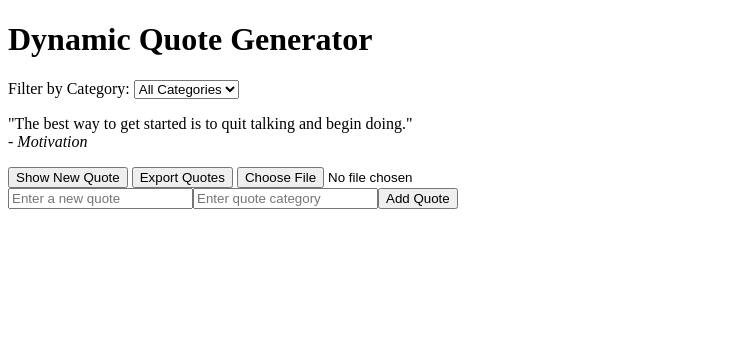
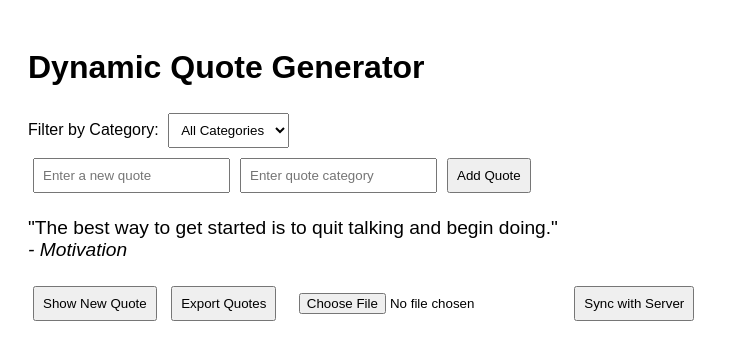
Before and after one commit to uxcodechiamaka/alx_fe_javascript, a plain HTML site: page dom-manipulation/index.html in a window 1280 px wide. Both pictures are taken after typing "Sample", "Sample" into the empty fields and a click on the button "Add Quote". Shown: the whole page, without its empty margins (0-749 px from the left). Drawn offline with Linux system fonts and the light colour scheme.

Commit message:
my assignment

```diff
--- a/dom-manipulation/index.html
+++ b/dom-manipulation/index.html
@@ -1,28 +1,37 @@
 <!DOCTYPE html>
 <html lang="en">
 <head>
-  <meta charset="UTF-8">
-  <meta name="viewport" content="width=device-width, initial-scale=1.0">
+  <meta charset="UTF-8" />
+  <meta name="viewport" content="width=device-width, initial-scale=1.0"/>
   <title>Dynamic Quote Generator</title>
+  <style>
+    body { font-family: Arial, sans-serif; padding: 20px; }
+    input, select, button { margin: 5px; padding: 8px; }
+    #quoteDisplay { margin-top: 15px; font-size: 1.2em; }
+    #syncStatus { margin-top: 10px; color: green; }
+  </style>
 </head>
 <body>
+
   <h1>Dynamic Quote Generator</h1>
 
-  <!-- Dropdown for filtering -->
+  <!-- Category Filter Dropdown -->
   <label for="categoryFilter">Filter by Category:</label>
   <select id="categoryFilter" onchange="filterQuotes()">
     <option value="all">All Categories</option>
   </select>
 
-  <!-- Quote Display -->
+  <!-- Display Area for Quote -->
   <div id="quoteDisplay"></div>
 
   <!-- Buttons -->
   <button id="newQuote">Show New Quote</button>
   <button onclick="exportToJson()">Export Quotes</button>
   <input type="file" id="importFile" accept=".json" onchange="importFromJsonFile(event)" />
+  <button onclick="syncWithServer()">Sync with Server</button>
+  <div id="syncStatus"></div>
 
-  <!-- Link external JavaScript -->
+  <!-- JavaScript File -->
   <script src="script.js"></script>
 </body>
 </html>
--- a/dom-manipulation/script.js
+++ b/dom-manipulation/script.js
@@ -6,14 +6,8 @@ function loadQuotes() {
     quotes = JSON.parse(stored);
   } else {
     quotes = [
-      {
-        text: "The best way to get started is to quit talking and begin doing.",
-        category: "Motivation",
-      },
-      {
-        text: "Life is what happens when you're busy making other plans.",
-        category: "Life",
-      }
+      { text: "The best way to get started is to quit talking and begin doing.", category: "Motivation" },
+      { text: "Life is what happens when you're busy making other plans.", category: "Life" }
     ];
   }
 }
@@ -77,7 +71,7 @@ function createAddQuoteForm() {
   formContainer.appendChild(categoryInput);
   formContainer.appendChild(addButton);
 
-  document.body.appendChild(formContainer);
+  document.body.insertBefore(formContainer, document.getElementById("quoteDisplay"));
 }
 
 function exportToJson() {
@@ -115,9 +109,7 @@ function showLastViewedQuote() {
 function populateCategories() {
   const dropdown = document.getElementById("categoryFilter");
   const current = dropdown.value;
-
   dropdown.innerHTML = `<option value="all">All Categories</option>`;
-
   const uniqueCategories = [...new Set(quotes.map(q => q.category))];
   uniqueCategories.forEach(cat => {
     const option = document.createElement("option");
@@ -140,9 +132,40 @@ function filterQuotes() {
   showRandomQuote(true);
 }
 
-// Initialize
+// Simulated server endpoint
+const SERVER_URL = "https://jsonplaceholder.typicode.com/posts";
+
+function showSyncMessage(message, color = "green") {
+  const statusDiv = document.getElementById("syncStatus");
+  statusDiv.textContent = message;
+  statusDiv.style.color = color;
+  setTimeout(() => statusDiv.textContent = "", 5000);
+}
+
+function syncWithServer() {
+  fetch(SERVER_URL)
+    .then(response => response.json())
+    .then(data => {
+      const serverQuotes = data.slice(0, 5).map(item => ({
+        text: item.title,
+        category: "Synced"
+      }));
+      quotes = [...serverQuotes];
+      saveQuotes();
+      populateCategories();
+      showRandomQuote(true);
+      showSyncMessage("Quotes synced with server.");
+    })
+    .catch(err => {
+      console.error("Sync error:", err);
+      showSyncMessage("Failed to sync with server.", "red");
+    });
+}
+
+// Initialize app on load
 loadQuotes();
 populateCategories();
 createAddQuoteForm();
 document.getElementById("newQuote").addEventListener("click", () => showRandomQuote(true));
 showLastViewedQuote();
+setInterval(syncWithServer, 30000); // Auto-sync every 30 seconds
```
